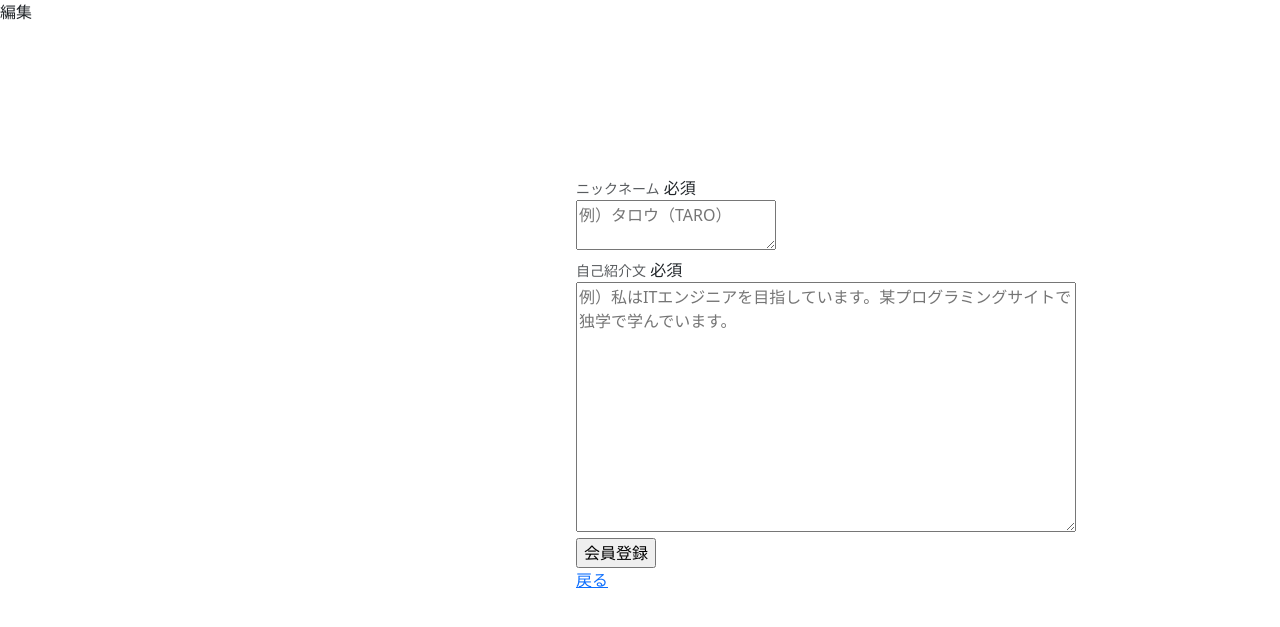
After one commit to daikiyamada32454/Dream_CD, a Rails app: page /users/1/edit in a window 1280 px wide. The commit adds this page. Shown: the top 627 px of the page. Run offline with Rails 7, Linux system fonts and the light colour scheme; style sheets or scripts are compiled from the project's sources; some libraries are stand-ins or nearby versions.

Commit message:
ユーザーの編集機能

```diff
--- a/app/controllers/users_controller.rb
+++ b/app/controllers/users_controller.rb
@@ -5,4 +5,16 @@ class UsersController < ApplicationController
     @tweets = @user.tweets.includes(:user)
   end
 
+  def edit
+  end
+
+  def update
+    current_user.update(user_params)
+  end
+
+  private
+
+  def user_params
+    params.require(:user).permit(:nicknameparapa, :myinfo)
+  end
 end
--- /dev/null
+++ b/app/views/users/edit.html.erb
@@ -0,0 +1,26 @@
+編集
+
+<%= form_with model: @user, url: user_path, method: :patch, class: 'registration-main', local: true do |f|%>
+<div class="from-wrap">
+  <div class="form-group">
+    <div class="form-text-wrap">
+      <label class="form-text">ニックネーム</label>
+      <span class="indispensable">必須</span>
+    </div>
+    <%= f.text_area :nickname, class:"input-name", id:"nickname", placeholder:"例）タロウ（TARO）"%>
+  </div>
+  <div class="form-group">
+    <div class="form-text-wrap">
+      <label class="form-text">自己紹介文</label>
+      <span class="indispensable">必須</span>
+    </div>
+    <%= f.text_area :myinfo, class:"input-default", id:"myinfo", placeholder:"例）私はITエンジニアを目指しています。某プログラミングサイトで独学で学んでいます。"%>
+  </div>
+  <div class="register-btn">
+    <%= f.submit "会員登録", class:"register-red-btn"%>
+  </div>
+  <div class="back-btn">
+  <%= link_to '戻る', root_path, class:"back-btn-singup"%>
+  </div>
+</div>
+<% end %>
--- a/app/views/users/show.html.erb
+++ b/app/views/users/show.html.erb
@@ -21,7 +21,7 @@
       <div>
         <%= render partial: 'tweets/tweet',collection: @tweets %>
       </div>
-      <%= link_to '編集', edit_user_registration_path(@user.id), method: :get, class: "edit"%>
+      <%= link_to '編集',  edit_user_path(@user.id), method: :get, class: "edit"%>
     </div>
   </div>
 </div>
```
